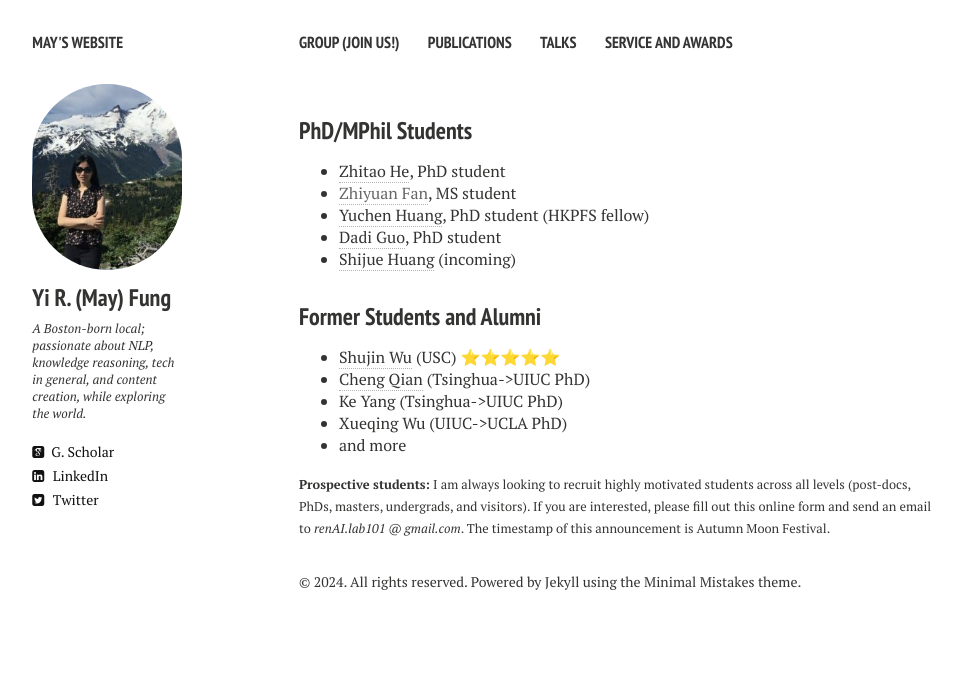
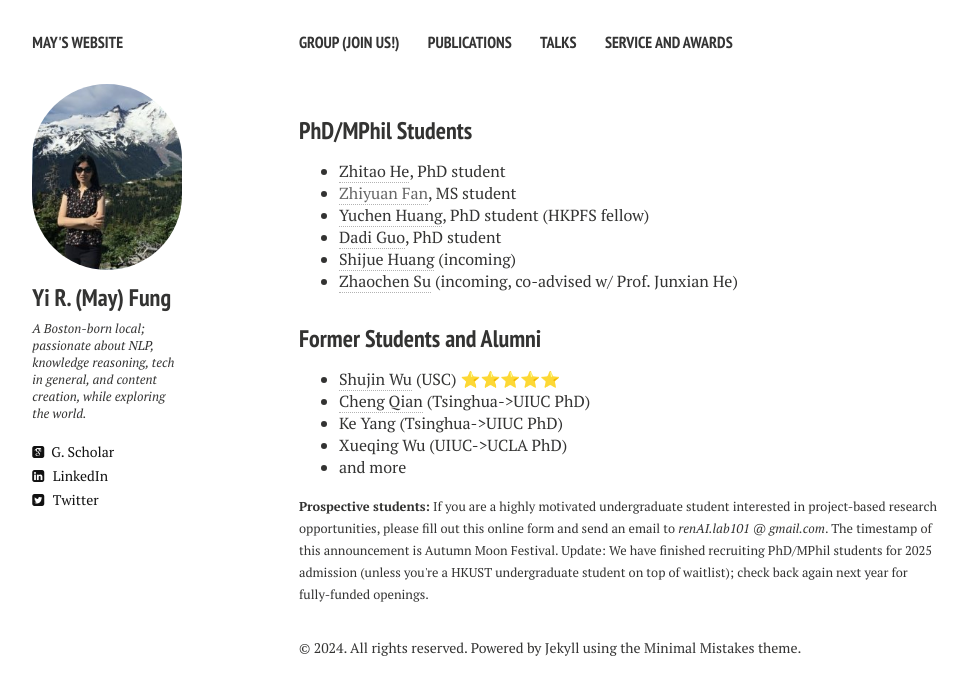
Before and after one commit to mayrfung/mayrfung.github.io, a Jekyll site: the page built from group.md, in a window 1280 px wide. Shown: the top 695 px of the page, without its empty margins (21-989 px from the left). Built offline with Jekyll 4.4.1, drawn with Linux system fonts in a browser that asks for light colours; nearby versions of some CDN libraries.

Commit message:
Update group.html

```diff
--- a/_layouts/group.html
+++ b/_layouts/group.html
@@ -45,6 +45,7 @@
   <li><a href="https://lukahhcm.github.io/" target="_blank">Yuchen Huang</a>, PhD student (HKPFS fellow)</li>
   <li><a href="https://scholar.google.com/citations?user=5yHRd6kAAAAJ" target="_blank">Dadi Guo</a>, PhD student</li>
   <li><a href="https://joeying1019.github.io/" target="_blank">Shijue Huang</a> (incoming)</li>
+  <li><a href="https://zhaochen0110.github.io/" target="_blank">Zhaochen Su</a> (incoming, co-advised w/ Prof. Junxian He)</li>
 </ul>
 
 <h3 style="margin-bottom:0px;padding-top:10px;">Former Students and Alumni</h3>
@@ -57,7 +58,7 @@
   <li>and more</li>
 </ul>
 
-<small><b>Prospective students:</b> I am always looking to recruit highly motivated students across all levels (post-docs, PhDs, masters, undergrads, and visitors). If you are interested, please fill out this <a href="https://forms.gle/eAHKCMVuso9n9AqE7" target="_blank">online form</a> and send an email to <i>renAI.lab101 @ gmail.com</i>. The timestamp of this announcement is Autumn Moon Festival.</small>
+<small><b>Prospective students:</b> If you are a highly motivated undergraduate student interested in project-based research opportunities, please fill out this <a href="https://forms.gle/eAHKCMVuso9n9AqE7" target="_blank">online form</a> and send an email to <i>renAI.lab101 @ gmail.com</i>. The timestamp of this announcement is Autumn Moon Festival. Update: We have finished recruiting PhD/MPhil students for 2025 admission (unless you're a HKUST undergraduate student on top of waitlist); check back again next year for fully-funded openings.</small>
 
 </div><!-- /.article-wrap -->
     {% if site.disqus_shortname and page.comments %}
```
